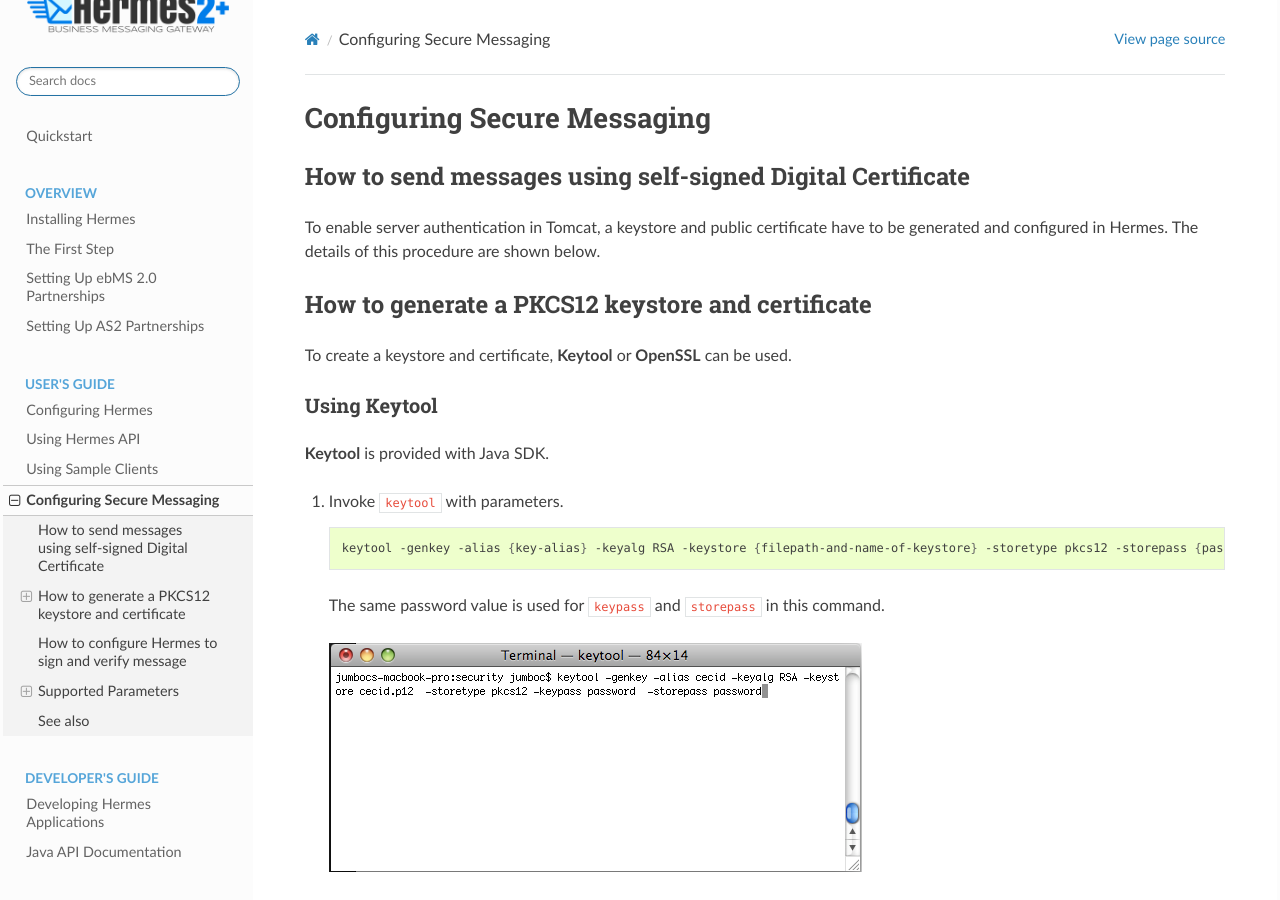
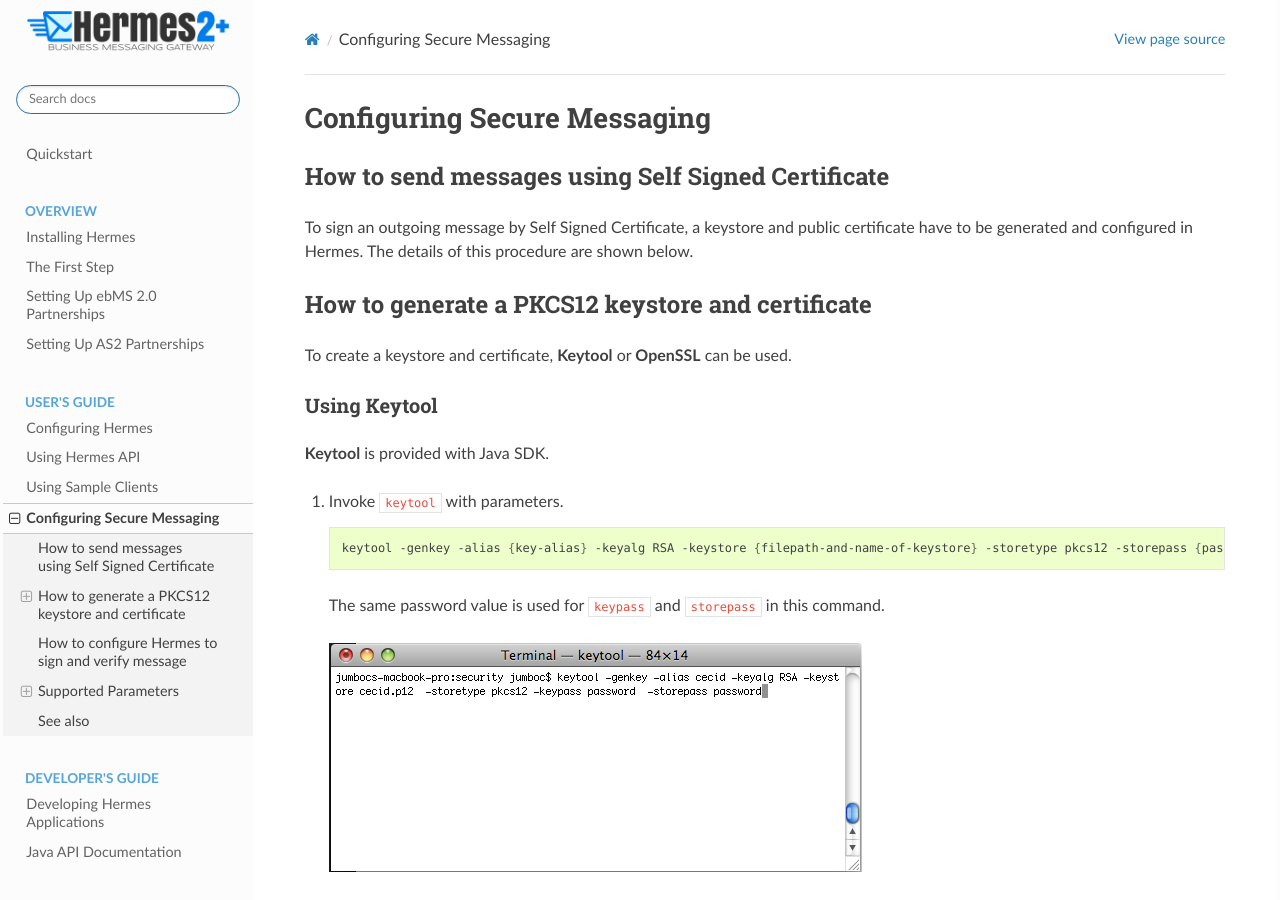
Before and after one commit to cecid/hermes-docs, a Sphinx documentation site: the page built from docs/source/message_signing.rst, in a window 1280 px wide and 900 px high. Built offline with Sphinx 7.4.7 and the Read the Docs theme 2.0.0, drawn with Linux system fonts in a browser that asks for light colours; some of the changed text lies outside the part shown.

Commit message:
Add partnership.png in message signing

```diff
--- a/docs/source/message_signing.rst
+++ b/docs/source/message_signing.rst
@@ -2,10 +2,10 @@
 ============================
 .. _send-message-using-https:
 
-How to send messages using self-signed Digital Certificate
-----------------------------------------------------------
+How to send messages using Self Signed Certificate
+--------------------------------------------------
 
-To enable server authentication in Tomcat, a keystore and public certificate have to be generated and configured in Hermes.
+To sign an outgoing message by Self Signed Certificate, a keystore and public certificate have to be generated and configured in Hermes.
 The details of this procedure are shown below.
 
 .. _generate-cert:
@@ -113,12 +113,15 @@
 
 How to configure Hermes to sign and verify message
 --------------------------------------------------
-1. Edit `<hermes_home>/plugins/corvus-ebms/conf/hk/hku/cecid/ebms/spa/conf/ebms.module.xml`
+
+#. Edit `<hermes_home>/plugins/corvus-ebms/conf/hk/hku/cecid/ebms/spa/conf/ebms.module.xml`
    , and fill in the details of the p12 keystore created above.
 
-2. In the "sending" partnership, set "Signing Required?" as yes.
+#. In the "sending" partnership, set "Signing Required?" as yes.
 
-3. In the "receiving" partnership, upload the certificate generated in above step as "Certificate For Verification"
+#. In the "receiving" partnership, upload the Certificate created above as "Certificate For Verification"
+
+   .. image:: /_static/images/message_signing/partnership.png
 
 .. _support-params:
 
```
